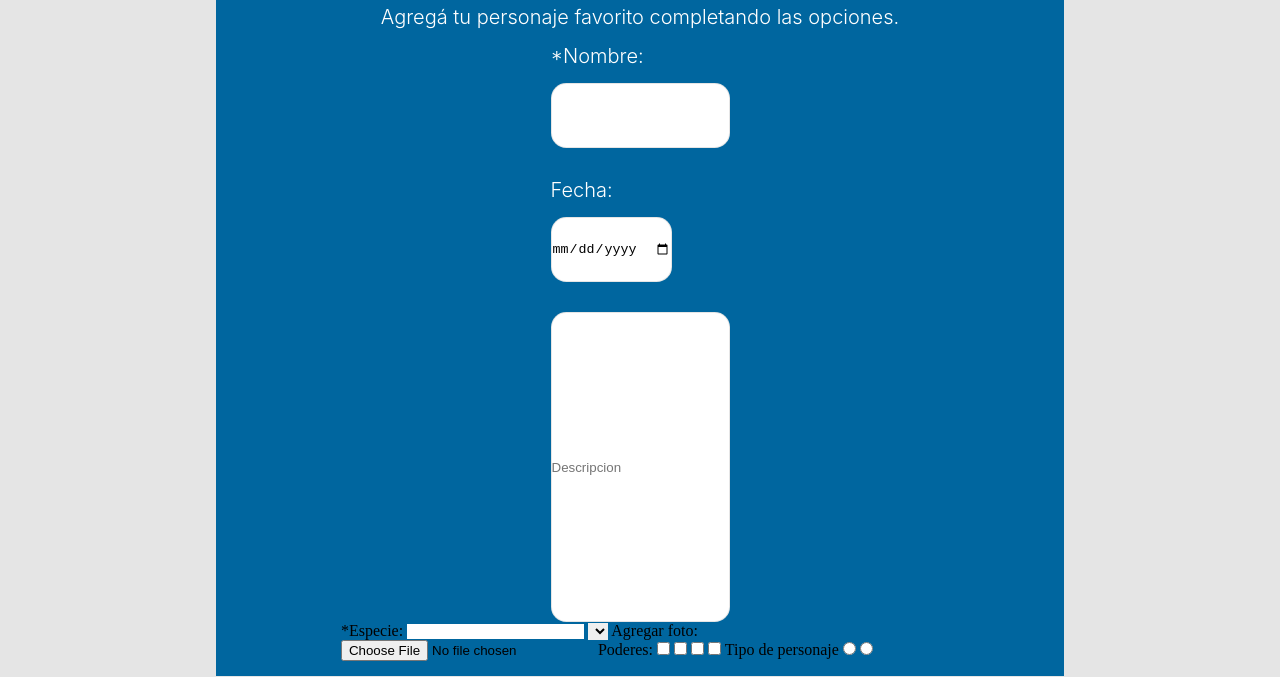
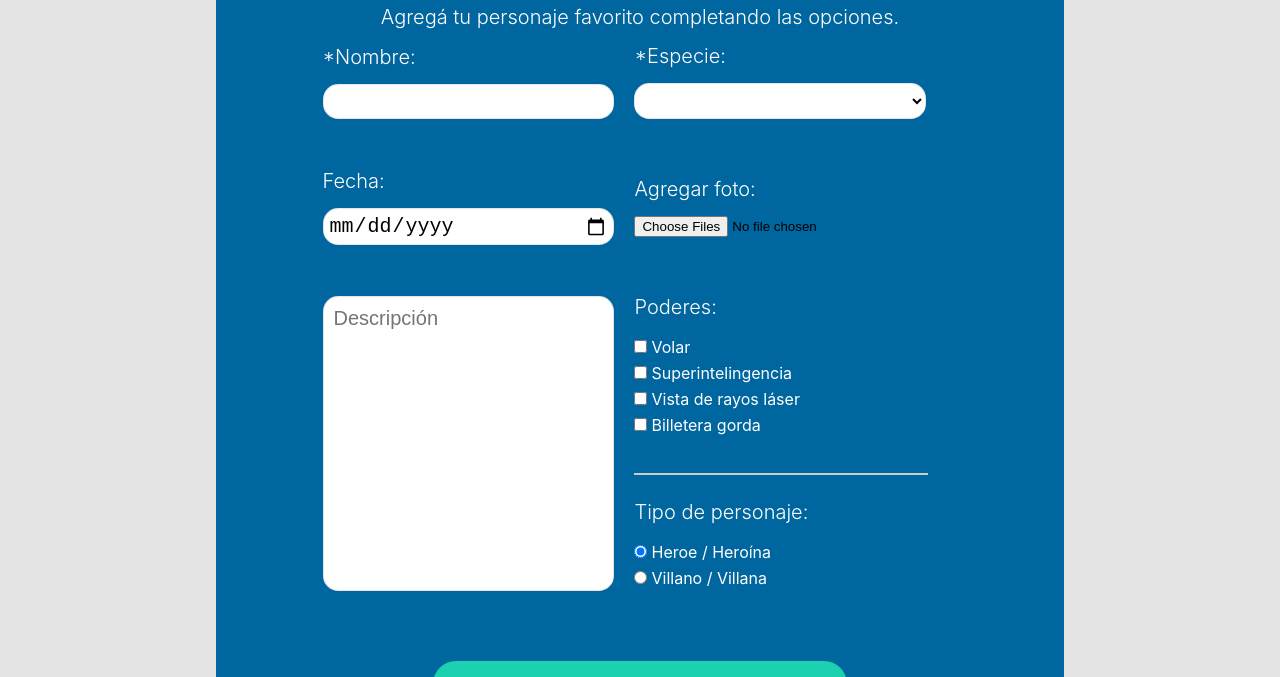
Before and after one commit to nikoam3/Front_End_1, a plain HTML site: page Mod_2/CSS/ejercicios/Clase_10/views/agregar_super.html in a window 1280 px wide. Shown: the part 256-933 px from the top of the page. Drawn offline with Linux system fonts and the light colour scheme.

Commit message:
agregados de elementos agregar_super.html

```diff
--- a/Mod_2/CSS/ejercicios/Clase_10/css/style.css
+++ b/Mod_2/CSS/ejercicios/Clase_10/css/style.css
@@ -136,16 +136,16 @@ body footer span{
 main.agre_super{
     padding: 40px 16.87vw 40px 16.87vw;
 }
-main div.principal{
+main.agre_super div.principal{
     display: flex;
     flex-direction: column;
     align-items: center;
     /*min-width: 955px;
     width: 66.31vw;*/
-    padding: 5px 125px 15px 125px;
+    padding: 5px 8.33vw 15px 8.33vw;
     background-color: #00669F;
 }
-main div.principal h2{
+main.agre_super div.principal h2{
     font-family: 'Inter';
     font-weight: 700;
     font-size: 40px;
@@ -153,39 +153,73 @@ main div.principal h2{
     /*text-align: center;*/
     color: #FBFFFD;
 }
-main div.principal p{
+main.agre_super div.principal p.subtit{
     font-family: 'Inter';
     font-weight: 300;
     font-size: 20px;
     line-height: 14px;
-    padding-bottom: 20px;
     color: #FFFFFF;
 }
-main div.principal div.derecho{
+form{
     display: flex;
-    flex-direction: column;
-    justify-content: start;
+    align-items: center;
+    flex-wrap: wrap;
 }
-main div.principal div.derecho form label{
+main.agre_super p.categoria{
     font-family: 'Inter';
     font-style: normal;
     font-weight: 300;
     font-size: 20px;
     line-height: 24px;
+    padding-bottom: 15px;
     color: #FFFFFF;
 }
-main div.principal div.derecho form input[type=text], input[type=date]{
+main.agre_super div.principal div.primer, div.segun, div.tercer{
+    width: 100%;
+    padding: 20px 0px 30px 0px;
+}
+main.agre_super div.principal div.derecho{
+    padding-right: 20px;
+}
+main.agre_super div.principal div.primer form input[type=text], select, input[type=date]{
     background: #FFFFFF;
-    height: 65px;
+    font-size: 20px;
+    width: 22.81vw;
     border: 1.53407px solid rgba(0, 0, 0, 0.1);
     box-sizing: border-box;
+    padding: 5px;
     border-radius: 15.3407px;
-    margin: 15px 0px 30px 0px;
 }
-main div.principal div.derecho form input[type=textarea]{
-    height: 310px;
+main.agre_super div.principal div.tercer form input[type=textarea]{
+    padding: 10px 5px 260px 10px;
+    width: 22.81vw;
+    font-size: 20px;
     background: #FFFFFF;
     border: 1.53407px solid rgba(0, 0, 0, 0.1);
     box-sizing: border-box;
     border-radius: 15.3407px;
 }
+main.agre_super div.principal div.tercer label{
+    font-family: 'Inter';
+    font-size: 16px;
+    line-height: 26px;
+    text-align: center;
+    color: #FFFFFF;
+}
+main.agre_super div.principal div.tercer div.linea{
+    border: 1px solid #CCCCCC;
+    width: 22.81vw;
+    margin: 35px 0px 25px 0px;
+}
+main.agre_super div.principal form button{
+    width: 32.36vw;
+    height: 85px;
+    background: #1CD1B0;
+    border-radius: 23.011px;
+    font-family: 'Inter';
+    font-weight: 700;
+    font-size: 40px;
+    line-height: 44px;
+    color: #000000;
+    margin-top: 40px;
+}
--- a/Mod_2/CSS/ejercicios/Clase_10/views/agregar_super.html
+++ b/Mod_2/CSS/ejercicios/Clase_10/views/agregar_super.html
@@ -30,48 +30,71 @@
     <main class="agre_super">
         <div class="principal">
             <h2>Añadí a tu súper!</h2>
-            <p>Agregá tu personaje favorito completando las opciones.</p>
-            <div class="derecho">
+            <p class="subtit">Agregá tu personaje favorito completando las opciones.</p>
+
+            <div class="primer">
                 <form method="post" action="">
-                    <label for="nombre">*Nombre:</label>
-                    <br>
-                    <input type="text" name="nombre" id="nombre">
-                    <br>
-                    <label for="fecha">Fecha:</label>
-                    <br>
-                    <input type="date" name="fecha" id="fecha">
-                    <br>
-                    <input type="textarea" name="descripcion" placeholder="Descripcion">
+                    <div class="derecho">
+                        <p class="categoria">*Nombre:</p>
+                        <input type="text" name="nombre">
+                    </div>
+                    <div>
+                        <p class="categoria">*Especie:</p>
+                        <select placeholder="Especie">
+                            <option value="1"></option>
+                            <option value="2"></option>
+                            <option value="3"></option>
+                        </select>
+                    </div>
                 </form>
             </div>
 
-            <div class="izquierdo">
+            <div class="segun">
                 <form method="post" action="">
-                    <label for="especie">*Especie:</label>
-                    <input type="text" name="especie" id="especie">
-                    <select id="especie">
-                        <option value="1"></option>
-                        <option value="2"></option>
-                        <option value="3"></option>
-                    </select>
-                    <label for="foto">Agregar foto:</label>
-                    <input type="file" name="foto" id="foto">
-
-                    <label for="poderes">Poderes:</label>
-                    <input type="checkbox" name="poderes" id="poderes" value="Volar">
-                    <input type="checkbox" name="poderes" id="poderes" value="Superintelingencia">
-                    <input type="checkbox" name="poderes" id="poderes" value="Vista de rayos láser">
-                    <input type="checkbox" name="poderes" id="poderes" value="Billetera gorda">
-
-                    <label for="tipo">Tipo de personaje</label>
-                    <input type="radio" name="tipo" id="tipo" value="Heroe / Heroína">
-                    <input type="radio" name="tipo" id="tipo" value="Villano / Villana">
+                    <div class="derecho">
+                        <p class="categoria">Fecha:</p>
+                        <input type="date" name="fecha">
+                    </div>
+                    <div>
+                        <p class="categoria">Agregar foto:</p>
+                        <input type="file" name="foto" accept=".jpg" multiple>
+                    </div>
                 </form>
             </div>
+            <div class="tercer">
+                <form method="post" action="">
+                    <div class="derecho">
+                        <input type="textarea" name="descripcion" placeholder="Descripción">
+                    </div>
 
-            <div class="tercer">
+                    <div>
+                        <p class="categoria">Poderes:</p>
+                        <input type="checkbox" name="poderes" id="volar">
+                        <label for="volar">Volar</label>
+                        <br>
+                        <input type="checkbox" name="poderes" id="Superintelingencia">
+                        <label for="Superintelingencia">Superintelingencia</label>
+                        <br>
+                        <input type="checkbox" name="poderes" id="Vista">
+                        <label for="Vista">Vista de rayos láser</label>
+                        <br>
+                        <input type="checkbox" name="poderes" id="Billetera">
+                        <label for="Billetera">Billetera gorda</label>
 
+                        <div class="linea"></div>
+
+                        <p class="categoria">Tipo de personaje:</p>
+                        <input type="radio" name="tipo" id="heroe" checked>
+                        <label for="heroe">Heroe / Heroína</label>
+                        <br>
+                        <input type="radio" name="tipo" id="villano">
+                        <label for="villano">Villano / Villana</label>
+                    </div>
+                </form>
             </div>
+            <form method="post" action="">
+                <button type="submit">Añadir</button>
+            </form>
 
         </div>
     </main>
```
